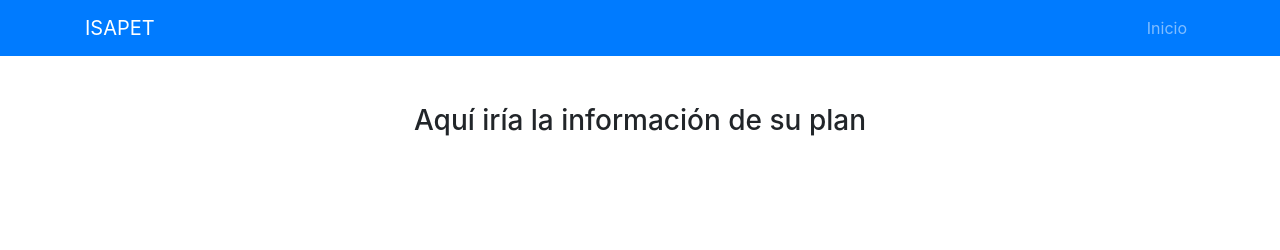
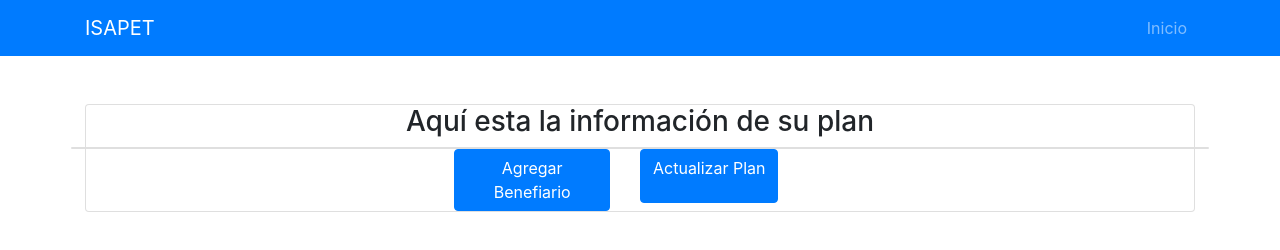
Before and after one commit to ElissLEE/ProyectoFinal_Software, a plain HTML site: page miplan.html in a window 1280 px wide. Drawn offline with nearby package versions, Linux system fonts and the light colour scheme; some packages are replaced by stand-ins of ours; no server answers; a script that the page names is missing.

```diff
--- a/miplan.html
+++ b/miplan.html
@@ -62,8 +62,29 @@
 
 
     <div class="container my-5">
-        <h3 align=center>Aquí iría la información de su plan</h3>
+      <div class="card">
+        <h3 align=center>Aquí esta la información de su plan</h3>
+              <div class="row">
+                <div class="container">
+                  <div class="row justify-content-md-center">
+                    <div class ="card" id="InfoPlan"></div>
+                  </div>
+                  <div class="row">
+                    <div class="row justify-content-md-center">
+                      <div class="col col-lg-2">
+                        <button class="btn btn-primary">Agregar Benefiario</button>
+                      </div>
+                      <div class="col col-lg-2">
+                        <button class="btn btn-primary"> <p>Actualizar Plan</p></button>
+                      </div>
+                    </div>
+                  </div>
+                </div>
+              </div>
+      </div>
     </div>
+
+
 
     <!-- BOOSTRAP SCRIPTS-->
   <script src="https://cdn.jsdelivr.net/npm/bootstrap@5.0.0-beta3/dist/js/bootstrap.bundle.min.js" integrity="sha384-JEW9xMcG8R+pH31jmWH6WWP0WintQrMb4s7ZOdauHnUtxwoG2vI5DkLtS3qm9Ekf" crossorigin="anonymous"></script>
--- a/miplan.js
+++ b/miplan.js
@@ -1,7 +1,7 @@
 const db2 = firebase.firestore();
 const getUser = () => db2   .collection("usuario").get();
 const getPlanes = () => db2.collection("planes").get();
-
+const card = document.getElementById("InfoPlan");
 //Login Check
 const loggedOut = document.querySelectorAll('.logged-out')
 const loggedIn = document.querySelectorAll('.logged-in')
@@ -15,7 +15,7 @@ const loginCheck = async (user) => {
 
         querySnapshot.docs.forEach( async (doc) => {
 
-            if(user.email == doc.data().correo){
+            if(user.email.toUpperCase() == doc.data().correo.toUpperCase()){
 
                 usuario = doc.data()
                 console.log(usuario.plan)
@@ -27,7 +27,12 @@ const loginCheck = async (user) => {
                     if(usuario.plan == plan.data().nombre){
 
                         console.log(plan.data().nombre)
+                        card.innerHTML += `
 
+                            ${plan.data().nombre}
+
+
+                            `;
                     }
 
                 });
```
